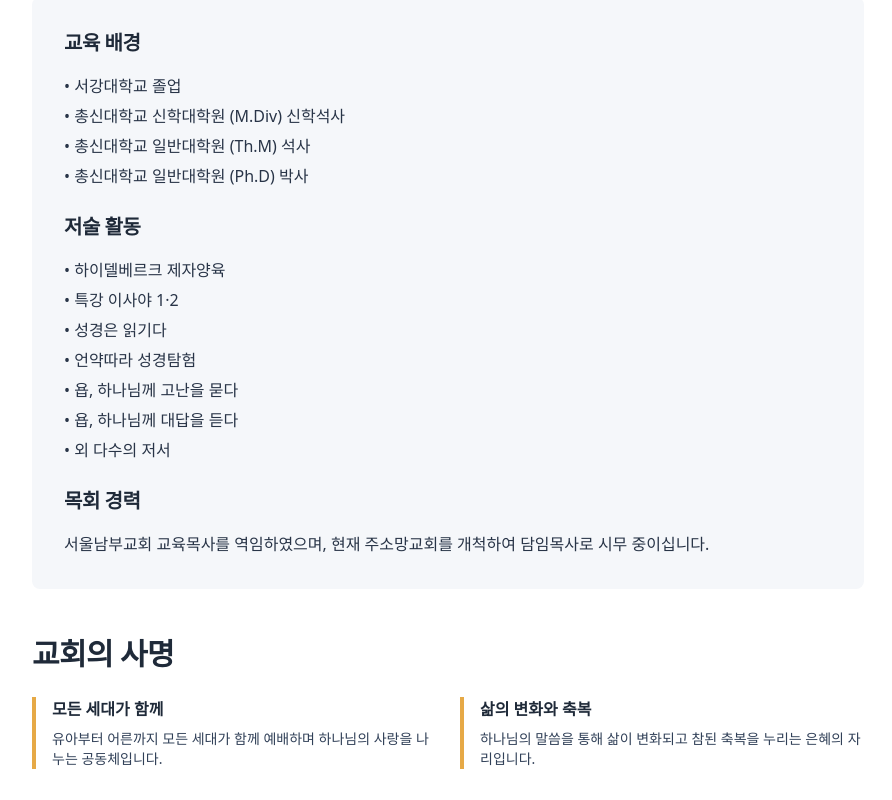
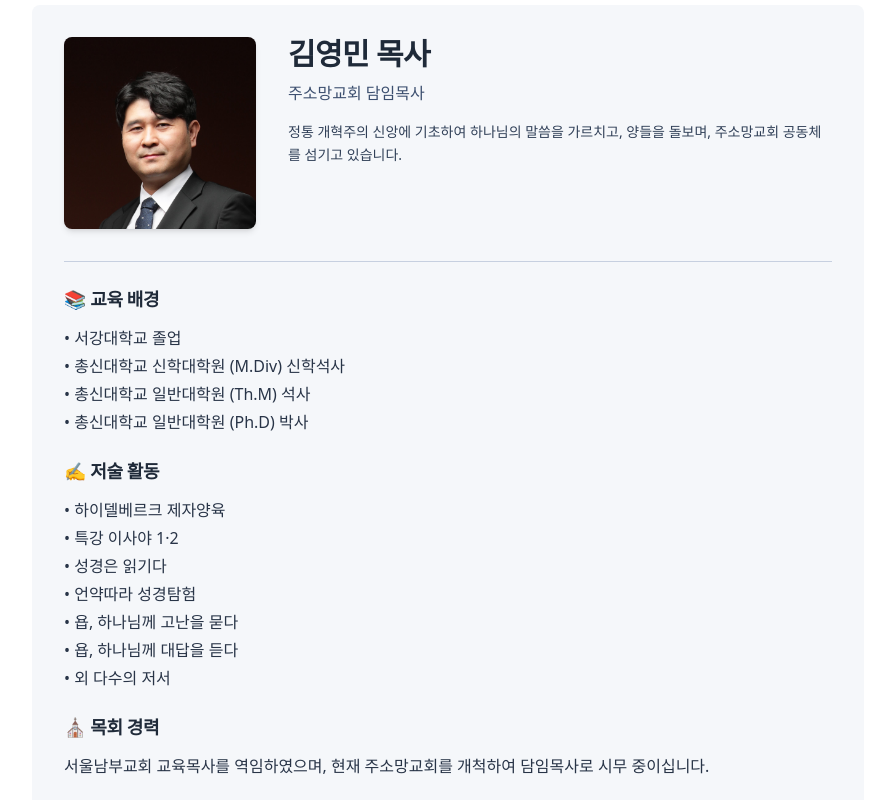
Before and after one commit to gimsemindev/jusomang-church, a Next.js app: page /about in a window 1280 px wide. Shown: the part 620-1420 px from the top of the page, without its empty margins (192-1084 px from the left). Built offline with nearby package versions, Linux system fonts and the light colour scheme.

Commit message:
첫번째 커밋

```diff
--- a/app/about/page.js
+++ b/app/about/page.js
@@ -1,5 +1,12 @@
 export const metadata = {
   title: '교회소개 | 주소망교회',
+};
+
+// 담임목사 정보 — 여기를 수정하시면 됩니다
+const PASTOR = {
+  name: '김영민 목사',
+  photo: '/pastor.jpg',  // public 폴더에 pastor.jpg 파일을 두면 자동 표시됨
+  title: '주소망교회 담임목사',
 };
 
 export default function AboutPage() {
@@ -26,20 +33,67 @@ export default function AboutPage() {
           계승하고 있습니다. 대한예수교 장로회(합동) 평북노회에 소속된 건전한 교회입니다.
         </p>
 
-        <h2 className="font-display font-bold text-2xl md:text-3xl text-primary-900 mb-6">
+        <h2 className="font-display font-bold text-2xl md:text-3xl text-primary-900 mb-8">
           담임목사 소개
         </h2>
-        <div className="bg-primary-50 rounded-lg p-8 mb-12">
-          <h3 className="font-display font-bold text-xl text-primary-900 mb-4">교육 배경</h3>
-          <ul className="text-primary-800 leading-relaxed space-y-1 mb-6">
+
+        {/* 사진 + 이름 영역 */}
+        <div className="bg-primary-50 rounded-lg p-6 md:p-8 mb-12">
+          <div className="flex flex-col md:flex-row gap-6 md:gap-8 items-center md:items-start mb-8">
+            {/* 사진 */}
+            <div className="flex-shrink-0">
+              {/* eslint-disable-next-line @next/next/no-img-element */}
+              <img
+                src={PASTOR.photo}
+                alt={PASTOR.name}
+                className="w-40 h-40 md:w-48 md:h-48 rounded-lg object-cover bg-primary-200 shadow-md"
+                onError={(e) => {
+                  // 사진 파일이 없을 때 대체 표시
+                  e.currentTarget.style.display = 'none';
+                  e.currentTarget.nextElementSibling.style.display = 'flex';
+                }}
+              />
+              <div
+                className="w-40 h-40 md:w-48 md:h-48 rounded-lg bg-primary-200 items-center justify-center text-primary-500 text-sm flex-col text-center px-3 hidden"
+                style={{ display: 'none' }}
+              >
+                <span className="text-3xl mb-2">📷</span>
+                <span>사진 준비중</span>
+              </div>
+            </div>
+
+            {/* 이름과 직책 */}
+            <div className="text-center md:text-left">
+              <h3 className="font-display font-bold text-2xl md:text-3xl text-primary-900 mb-2">
+                {PASTOR.name}
+              </h3>
+              <p className="text-primary-600 mb-4">{PASTOR.title}</p>
+              <p className="text-sm text-primary-700 leading-relaxed">
+                정통 개혁주의 신앙에 기초하여 하나님의 말씀을 가르치고, 양들을 돌보며,
+                주소망교회 공동체를 섬기고 있습니다.
+              </p>
+            </div>
+          </div>
+
+          {/* 학력/저술/경력 */}
+          <div className="border-t border-primary-200 pt-6 space-y-6">
+            <div>
+              <h4 className="font-display font-bold text-lg text-primary-900 mb-3">
+                📚 교육 배경
+              </h4>
+              <ul className="text-primary-800 leading-relaxed space-y-1 text-sm md:text-base">
                 <li>• 서강대학교 졸업</li>
                 <li>• 총신대학교 신학대학원 (M.Div) 신학석사</li>
                 <li>• 총신대학교 일반대학원 (Th.M) 석사</li>
                 <li>• 총신대학교 일반대학원 (Ph.D) 박사</li>
               </ul>
+            </div>
 
-          <h3 className="font-display font-bold text-xl text-primary-900 mb-4">저술 활동</h3>
-          <ul className="text-primary-800 leading-relaxed space-y-1 mb-6">
+            <div>
+              <h4 className="font-display font-bold text-lg text-primary-900 mb-3">
+                ✍️ 저술 활동
+              </h4>
+              <ul className="text-primary-800 leading-relaxed space-y-1 text-sm md:text-base">
                 <li>• 하이델베르크 제자양육</li>
                 <li>• 특강 이사야 1·2</li>
                 <li>• 성경은 읽기다</li>
@@ -48,12 +102,18 @@ export default function AboutPage() {
                 <li>• 욥, 하나님께 대답을 듣다</li>
                 <li>• 외 다수의 저서</li>
               </ul>
+            </div>
 
-          <h3 className="font-display font-bold text-xl text-primary-900 mb-4">목회 경력</h3>
-          <p className="text-primary-800 leading-relaxed">
+            <div>
+              <h4 className="font-display font-bold text-lg text-primary-900 mb-3">
+                ⛪ 목회 경력
+              </h4>
+              <p className="text-primary-800 leading-relaxed text-sm md:text-base">
                 서울남부교회 교육목사를 역임하였으며, 현재 주소망교회를 개척하여 담임목사로
                 시무 중이십니다.
               </p>
+            </div>
+          </div>
         </div>
 
         <h2 className="font-display font-bold text-2xl md:text-3xl text-primary-900 mb-6">
```
Also changed, not shown: public/pastor.jpg (added). Lines whose indentation alone changed are shown as unchanged.
